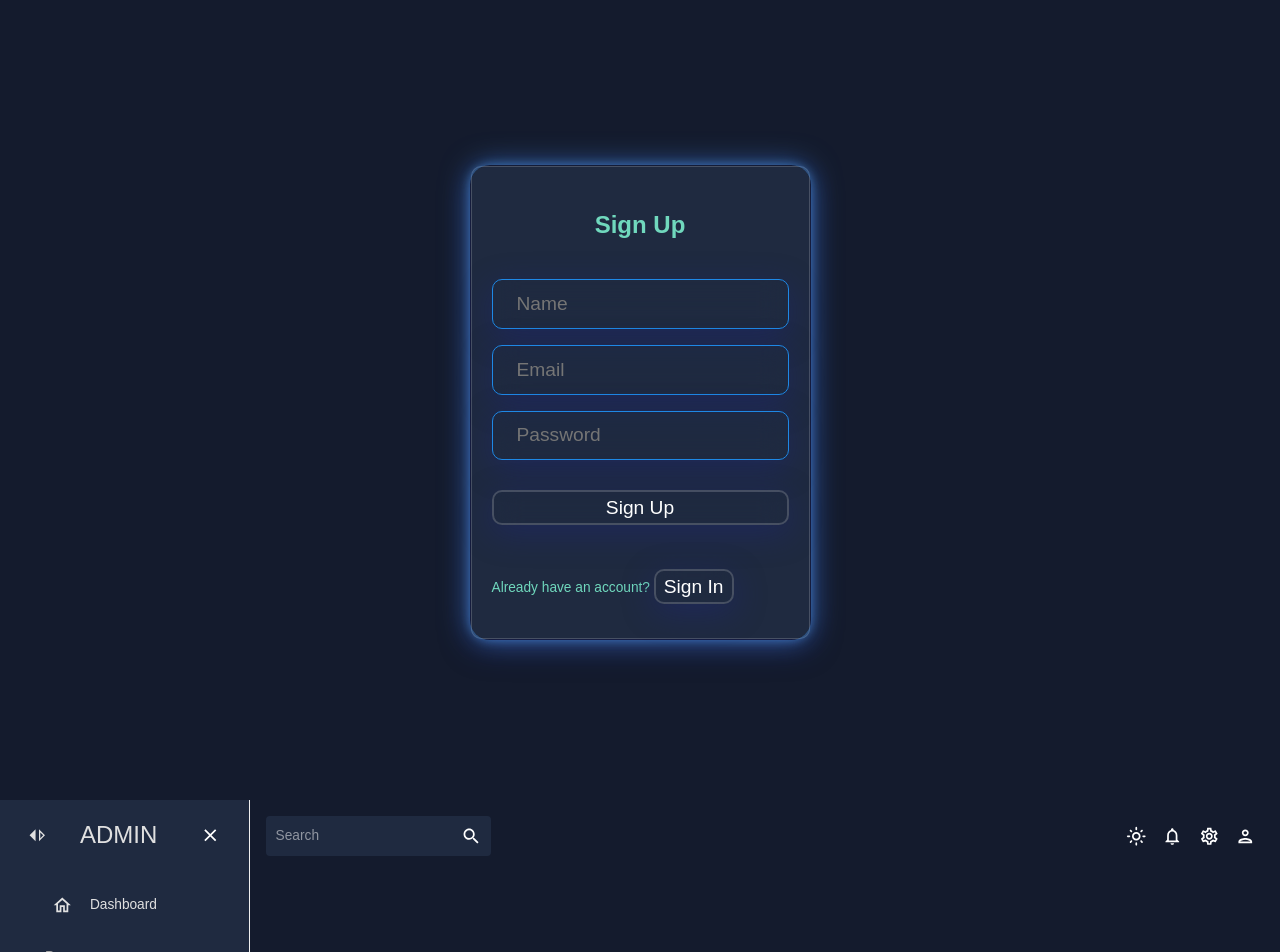
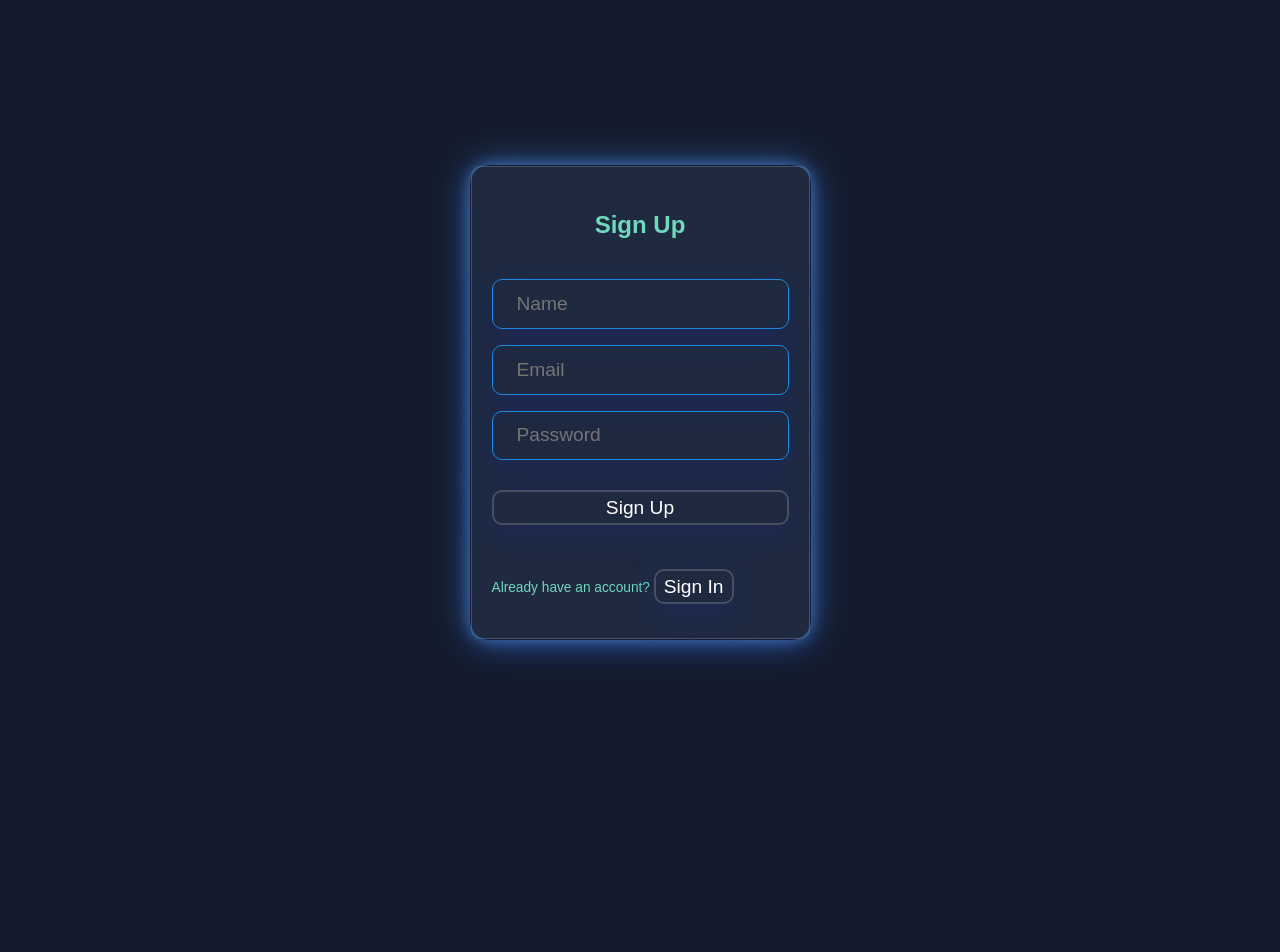
Before and after one commit to Noumantayyab987/Surveillance-System, a React (Create React App) app: page / in a window 1280 px wide. Shown: the top 952 px of the page. After the commit the page ends 800 px from the top, so only its background shows below. Built offline with nearby package versions, Linux system fonts and the light colour scheme.

Commit message:
update code

```diff
--- a/src/App.js
+++ b/src/App.js
@@ -15,8 +15,6 @@ const App = () => {
   const [theme, colorMode] = useMode();
   const [accessToken, setAccessToken] = useState();
 
-
-
   useEffect(() => {
     // Retrieve the access token from cookies
     const cookies = document.cookie.split("; ");
@@ -29,7 +27,7 @@ const App = () => {
     }
   }, []);
 
-  // Function to check if the user has access token in
+  // Function to check if the user has access token
   const isAuthenticated = () => {
     return !!accessToken;
   }
@@ -49,21 +47,16 @@ const App = () => {
               )
             }
           />
-        </Routes>
-        <MyProSidebarProvider>
-          <div style={{ height: "100%", width: "100%" }}>
-            <main>
-              {/* Topbar */}
-              <Topbar />
-
-              {/* Routes */}
-              <Routes>
-                {/* Protected routes */}
           <Route
             path="/dashboard"
             element={
               isAuthenticated() ? (
+                <>
+                  <Topbar />
+                  <MyProSidebarProvider>
                     <Dashboard />
+                  </MyProSidebarProvider>
+                </>
               ) : (
                 <Navigate to="/" />
               )
@@ -73,7 +66,12 @@ const App = () => {
             path="/upload-video"
             element={
               isAuthenticated() ? (
+                <>
+                  <Topbar />
+                  <MyProSidebarProvider>
                     <UploadVideo />
+                  </MyProSidebarProvider>
+                </>
               ) : (
                 <Navigate to="/" />
               )
@@ -83,31 +81,33 @@ const App = () => {
             path="/add-live-cameras"
             element={
               isAuthenticated() ? (
+                <>
+                  <Topbar />
+                  <MyProSidebarProvider>
                     <AddCamera />
+                  </MyProSidebarProvider>
+                </>
               ) : (
                 <Navigate to="/" />
               )
             }
           />
-
           <Route
             path="/video-history"
             element={
               isAuthenticated() ? (
+                <>
+                  <Topbar />
+                  <MyProSidebarProvider>
                     <VideoHistory />
+                  </MyProSidebarProvider>
+                </>
               ) : (
                 <Navigate to="/" />
               )
             }
           />
-
-                {/* Registration route without the topbar, sidebar, and other components */}
-
-
         </Routes>
-            </main>
-          </div>
-        </MyProSidebarProvider>
       </ThemeProvider>
     </ColorModeContext.Provider>
   );
--- a/src/pages/dashboard/index.jsx
+++ b/src/pages/dashboard/index.jsx
@@ -25,6 +25,7 @@ const Dashboard = () => {
 
   const [userData, setUserData] = useState(null);
 
+
   useEffect(() => {
     const fetchUserData = async () => {
       try {
@@ -41,6 +42,12 @@ const Dashboard = () => {
             setUserData(data);
           } else {
             console.error("Failed to fetch user data:", response.status);
+            if (response.status === 401) {
+              // Clear the access token from cookies
+              document.cookie =
+                "access_token=; expires=Thu, 01 Jan 1970 00:00:00 UTC; path=/;";
+              console.log("Access token expired. Cleared from cookies.");
+            }
           }
         } else {
           console.error("Access token not found in cookies.");
```
Lines whose indentation alone changed are shown as unchanged.
